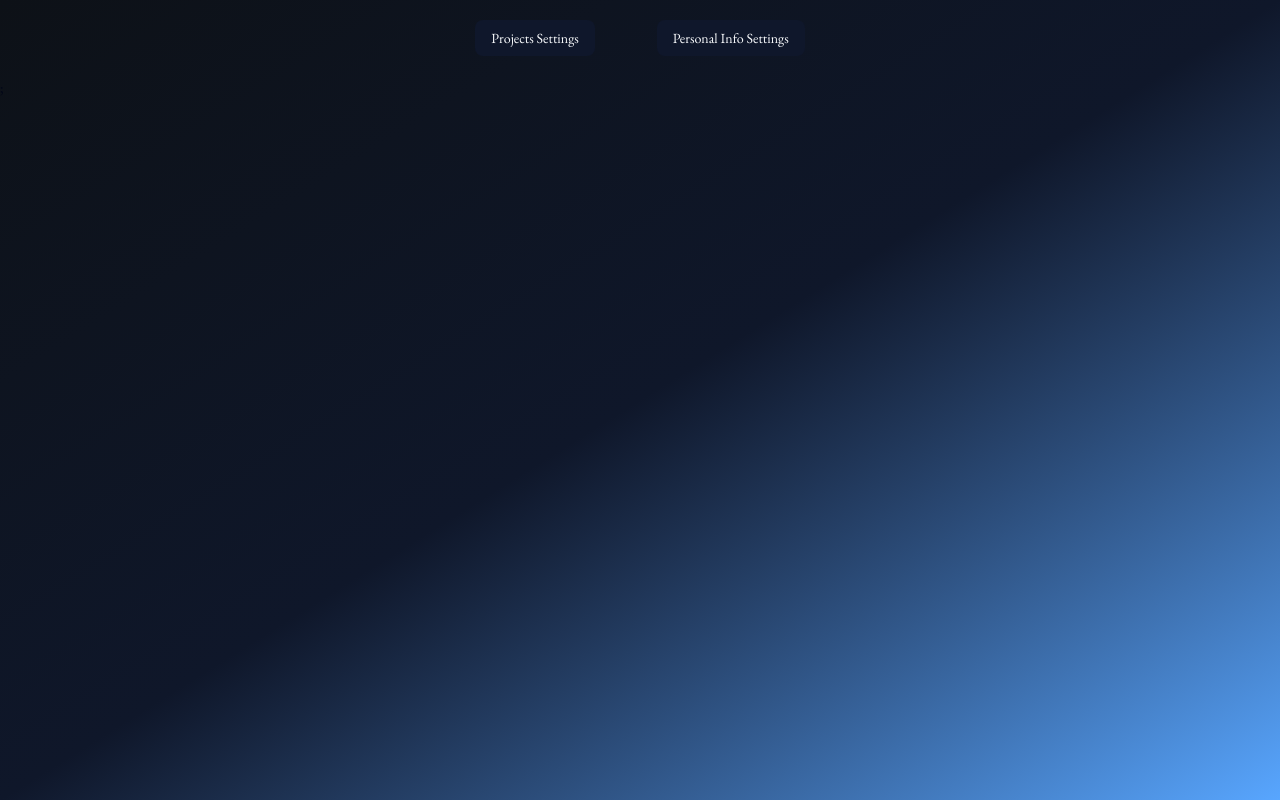
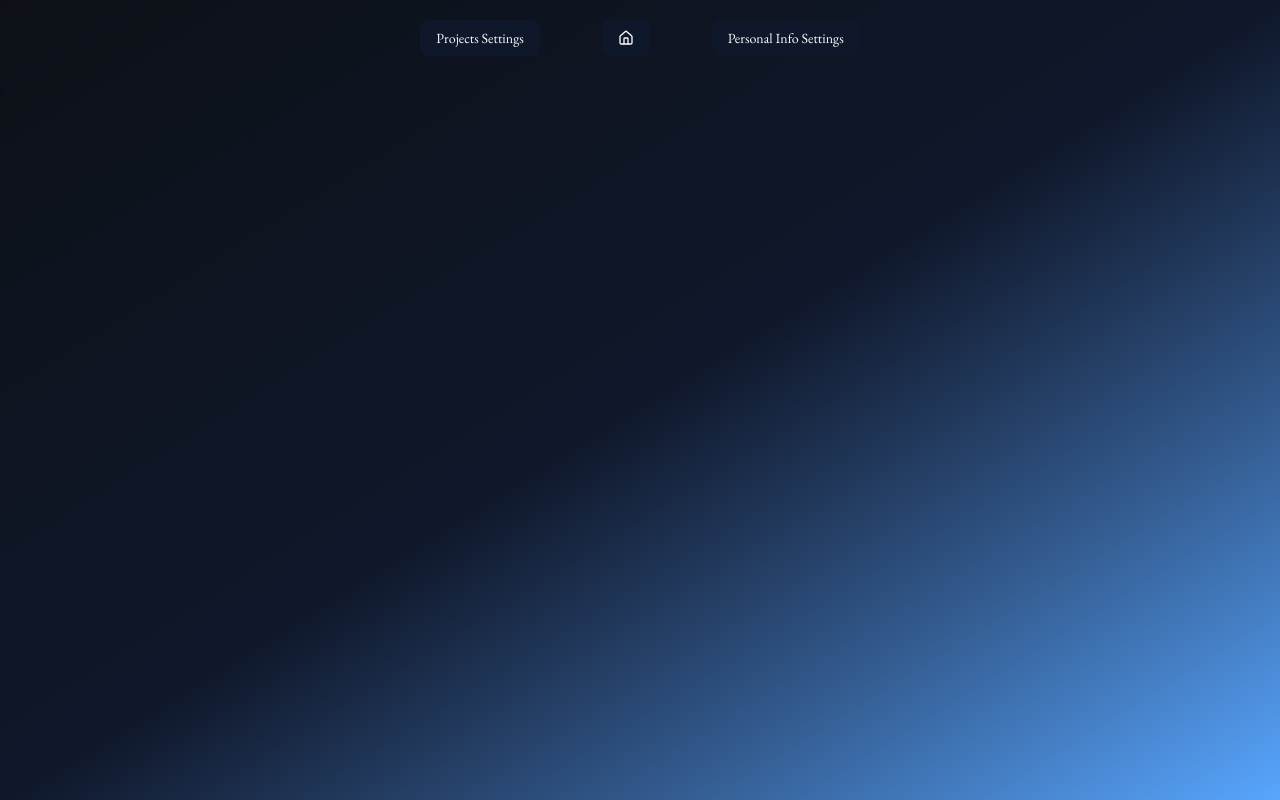
Before and after one commit to zFelipez/portfolio-nextjs, a Next.js app: page /adm in a window 1280 px wide. Built offline with nearby package versions, Linux system fonts and the light colour scheme.

Commit message:
feat : add adm home page button in dashboard menu

```diff
--- a/app/(dashboard)/adm/_components/dashboard-menu.tsx
+++ b/app/(dashboard)/adm/_components/dashboard-menu.tsx
@@ -1,39 +1,70 @@
-'use client'
+"use client";
 import { Button } from "@/components/ui/button";
 import { DashboardLink } from "./dashboard-link";
 import { useState } from "react";
+import { House } from "lucide-react";
 
 export function DashboardMenu() {
   const [firstBtnDisabled, setFirstBtnDisabled] = useState(false);
+  const [admBtnDisabled, setAdmBtnDisabled] = useState(false);
   const [secondBtnDisabled, setSecondBtnDisabled] = useState(false);
 
   return (
     <section className="flex  gap-[5%] items-center justify-center p-5">
       <Button
-      onClick={ ()=> setFirstBtnDisabled((prev)=> {
-        if ( secondBtnDisabled){
-          setSecondBtnDisabled(false);
-          return !prev
-        };
-        return !prev;
-      })}
+        onClick={() =>
+          setFirstBtnDisabled((prev) => {
+            if (secondBtnDisabled || admBtnDisabled) {
+              setSecondBtnDisabled(false);
+              setAdmBtnDisabled(false);
+              return !prev;
+            }
+            return !prev;
+          })
+        }
         disabled={firstBtnDisabled}
         className=" font-normal hover:cursor-pointer hover:bg-blue-tech"
       >
         <DashboardLink url="/adm/projects"> Projects Settings</DashboardLink>
       </Button>
       <Button
-      onClick={ ()=> setSecondBtnDisabled((prev)=> {
-        if ( firstBtnDisabled){
-          setFirstBtnDisabled(false);
-          return !prev;
+        onClick={() =>
+          setAdmBtnDisabled((prev) => {
+            if (firstBtnDisabled || secondBtnDisabled) {
+              setFirstBtnDisabled(false);
+              setSecondBtnDisabled(false);
+              return !prev;
+            }
+            return !prev;
+          })
         }
-        return !prev;
-      })}
+        disabled={admBtnDisabled}
+        className=" font-normal hover:cursor-pointer hover:bg-blue-tech"
+      >
+        <DashboardLink url="/adm">
+          {" "}
+          <House />
+        </DashboardLink>
+      </Button>
+
+      <Button
+        onClick={() =>
+          setSecondBtnDisabled((prev) => {
+            if (firstBtnDisabled || admBtnDisabled) {
+              setFirstBtnDisabled(false);
+              setAdmBtnDisabled(false);
+              return !prev;
+            }
+            return !prev;
+          })
+        }
         disabled={secondBtnDisabled}
         className=" font-normal hover:cursor-pointer hover:bg-blue-tech"
       >
-        <DashboardLink url="/adm/personal/info"> Personal Info Settings</DashboardLink>
+        <DashboardLink url="/adm/personal/info">
+          {" "}
+          Personal Info Settings
+        </DashboardLink>
       </Button>
     </section>
   );
--- a/app/(dashboard)/adm/page.tsx
+++ b/app/(dashboard)/adm/page.tsx
@@ -3,7 +3,8 @@
 export default function Dashboard(){
 
     return (
-        <div className=" flex flex-col w-full h-full">
+        <div className=" flex flex-col w-ful  bg-white  ">
+
 
 
         </div>
--- a/app/(dashboard)/adm/personal/info/page.tsx
+++ b/app/(dashboard)/adm/personal/info/page.tsx
@@ -2,7 +2,9 @@
 export default function DashboardPersonalInfo(){
 
     return (
-        <div>
+        <div >
+
+
 
 
         </div>
--- a/app/(public)/projects/all/page.tsx
+++ b/app/(public)/projects/all/page.tsx
@@ -1,6 +1,6 @@
 import { SkillsCarousel } from "@/app/_components/skills-carousel";
 import { ProjectSection } from "../_components/project-section";
-import { Footer } from "@/app/_components/footer";
+
 
 
 
```
